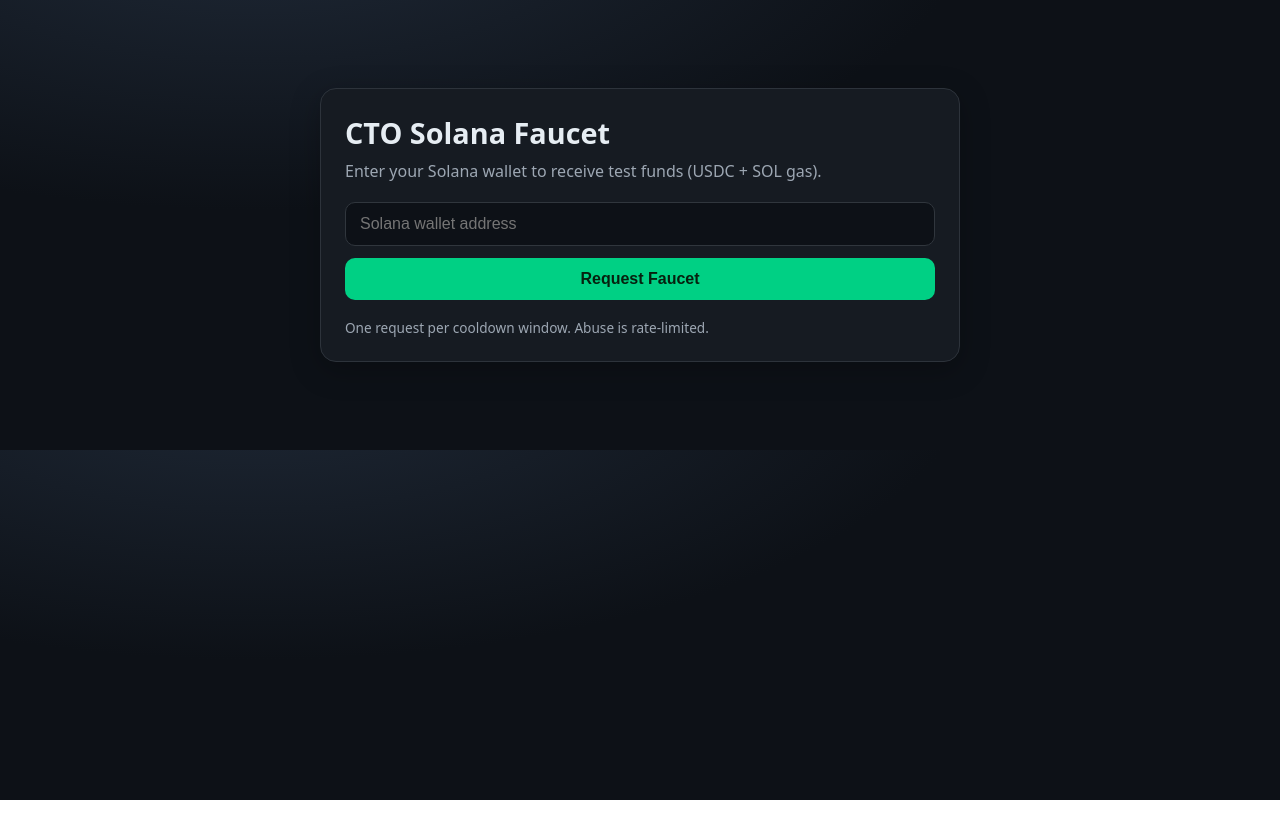
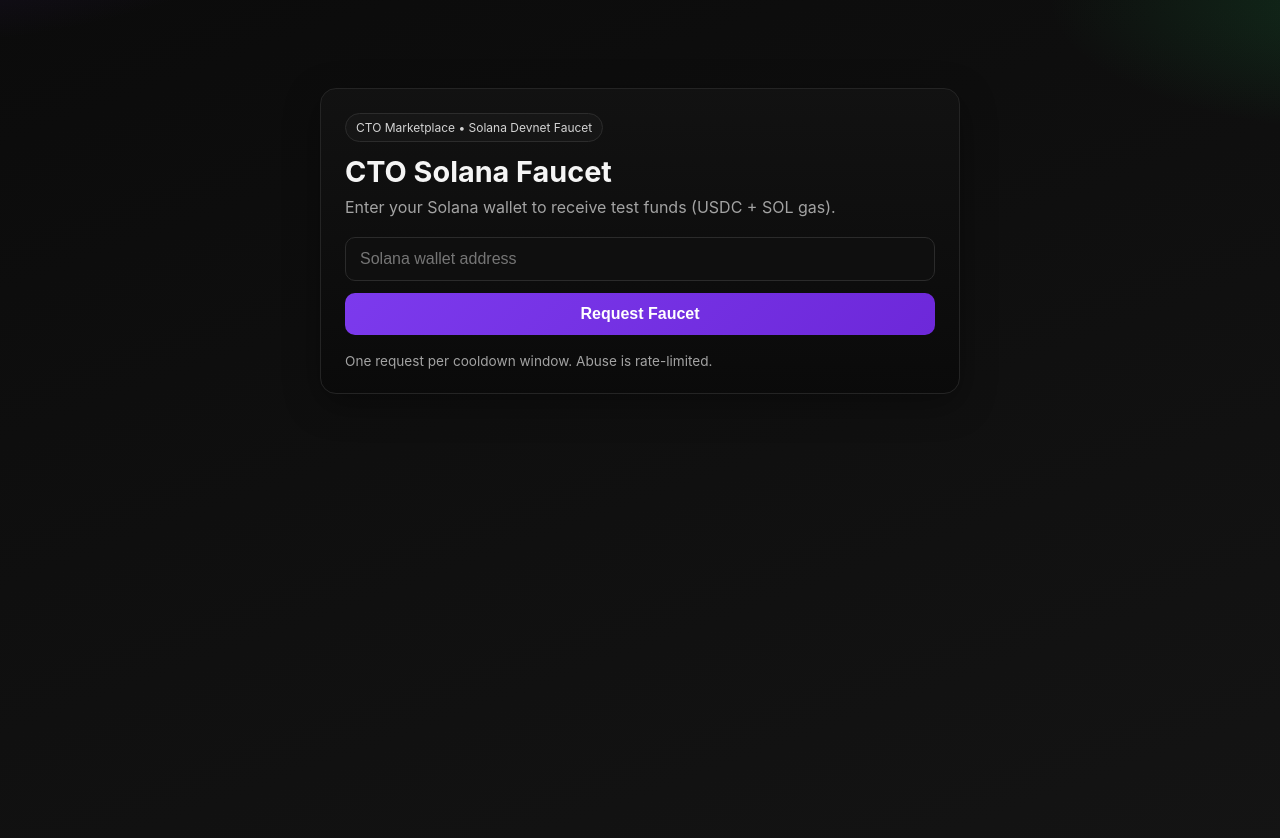
Before and after one commit to CTOMKP/faucet, a website: page public/index.html in a window 1280 px wide. Before the commit the page ends 800 px from the top, so only its background shows below. Drawn offline with Linux system fonts and the light colour scheme.

Commit message:
fix(faucet): normalize API response and align UI styling with main frontend

```diff
--- a/public/index.html
+++ b/public/index.html
@@ -5,25 +5,69 @@
   <meta name="viewport" content="width=device-width, initial-scale=1.0" />
   <title>CTO Faucet</title>
   <style>
-    :root { --bg:#0d1117; --card:#161b22; --text:#e6edf3; --muted:#9da7b3; --accent:#00d084; --danger:#ff6b6b; }
-    body { margin:0; font-family: ui-sans-serif, system-ui, -apple-system, Segoe UI, Roboto, sans-serif; background: radial-gradient(1200px 500px at 20% -20%, #1f2937 0, var(--bg) 60%); color:var(--text); }
+    :root {
+      --bg:#0b0b0b;
+      --bg2:#141414;
+      --card:#121212;
+      --border:#242424;
+      --text:#f5f5f5;
+      --muted:#a3a3a3;
+      --purple:#7c3aed;
+      --green:#22c55e;
+      --danger:#ef4444;
+    }
+    body {
+      margin:0;
+      font-family: Inter, system-ui, -apple-system, Segoe UI, Roboto, sans-serif;
+      background:
+        radial-gradient(900px 400px at -10% -20%, rgba(124,58,237,.24) 0%, transparent 55%),
+        radial-gradient(800px 300px at 110% 0%, rgba(34,197,94,.18) 0%, transparent 45%),
+        linear-gradient(160deg, var(--bg), var(--bg2));
+      color:var(--text);
+      min-height:100vh;
+    }
     .wrap { max-width: 640px; margin: 8vh auto; padding: 24px; }
-    .card { background:var(--card); border:1px solid #2d333b; border-radius:16px; padding:24px; box-shadow: 0 8px 30px rgba(0,0,0,.25); }
+    .card {
+      background:linear-gradient(180deg, rgba(18,18,18,.95), rgba(10,10,10,.95));
+      border:1px solid var(--border);
+      border-radius:16px;
+      padding:24px;
+      box-shadow: 0 10px 35px rgba(0,0,0,.35);
+    }
     h1 { margin:0 0 8px; font-size: 1.8rem; }
     p { color: var(--muted); margin: 0 0 20px; }
-    input, button { width:100%; box-sizing:border-box; border-radius:10px; border:1px solid #30363d; padding:12px 14px; font-size:1rem; }
-    input { background:#0d1117; color:var(--text); }
-    button { margin-top:12px; background:var(--accent); color:#06210f; font-weight:700; cursor:pointer; border:none; }
+    input, button { width:100%; box-sizing:border-box; border-radius:10px; border:1px solid #2b2b2b; padding:12px 14px; font-size:1rem; }
+    input { background:#0f0f0f; color:var(--text); }
+    input:focus { outline:none; border-color: var(--purple); box-shadow: 0 0 0 3px rgba(124,58,237,.2); }
+    button {
+      margin-top:12px;
+      background: linear-gradient(135deg, var(--purple), #6d28d9);
+      color:#fff;
+      font-weight:700;
+      cursor:pointer;
+      border:none;
+    }
     button:disabled { opacity:.65; cursor:not-allowed; }
     .msg { margin-top:14px; font-size:.95rem; }
-    .ok { color: var(--accent); }
+    .ok { color: var(--green); }
     .err { color: var(--danger); }
     .note { margin-top:18px; font-size:.85rem; color: var(--muted); }
+    .badge {
+      display:inline-block;
+      margin-bottom:12px;
+      padding:6px 10px;
+      border:1px solid #2c2c2c;
+      border-radius:999px;
+      font-size:.75rem;
+      color:#d4d4d4;
+      background:rgba(255,255,255,.02);
+    }
   </style>
 </head>
 <body>
   <div class="wrap">
     <div class="card">
+      <span class="badge">CTO Marketplace • Solana Devnet Faucet</span>
       <h1>CTO Solana Faucet</h1>
       <p>Enter your Solana wallet to receive test funds (USDC + SOL gas).</p>
       <form id="faucetForm">
@@ -55,8 +99,7 @@
           body: JSON.stringify({ walletAddress: wallet.value.trim() })
         });
         const data = await res.json().catch(() => ({}));
-        if (!res.ok) throw new Error(data.message || 'Request failed');
-
+        if (!res.ok || data.success === false) throw new Error(data.message || 'Request failed');
         msg.classList.add('ok');
         msg.textContent = data.message || 'Faucet request sent successfully.';
       } catch (err) {
--- a/server.js
+++ b/server.js
@@ -46,7 +46,8 @@ app.post('/api/faucet/request', async (req, res) => {
     });
 
     const payload = await response.json().catch(() => ({}));
-    return res.status(response.status).json(payload);
+    const normalized = payload?.data && typeof payload.data === 'object' ? payload.data : payload;
+    return res.status(response.status).json(normalized);
   } catch (error) {
     const message = error instanceof Error ? error.message : 'Upstream request failed';
     return res.status(502).json({ message });
```
